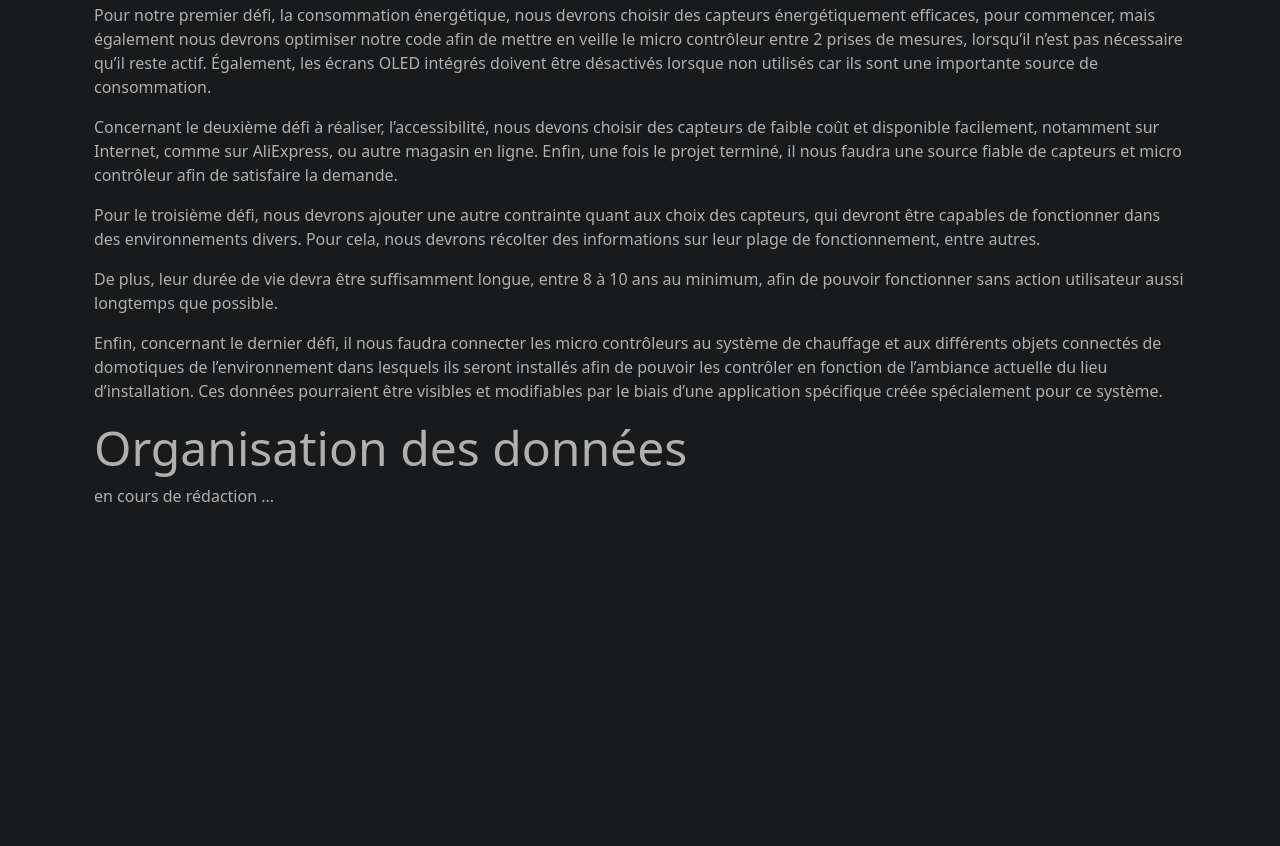
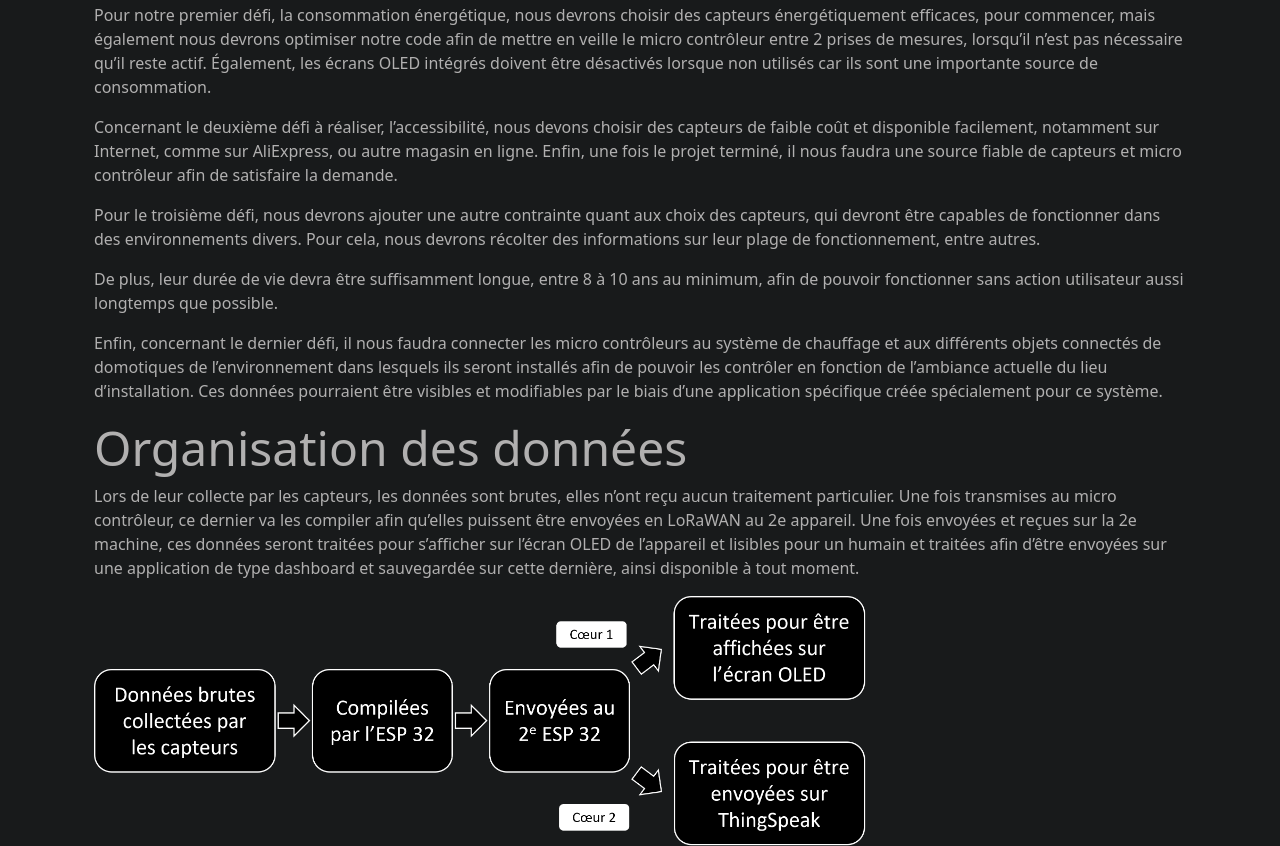
Before and after one commit to schaegis5u/schaegis5u.github.io, a plain HTML site: page capteurs.html in a window 1280 px wide. Shown: the part 5126-5972 px from the top of the page. Before the commit the page ends 5650 px from the top, so only its background shows below. Drawn offline with nearby package versions, Linux system fonts and the light colour scheme.

Commit message:
organisation des donnees

```diff
--- a/capteurs.html
+++ b/capteurs.html
@@ -520,8 +520,10 @@
 
       <h2 class="display-5">Organisation des données</h2>
       <p>
-        en cours de rédaction ...
+        Lors de leur collecte par les capteurs, les données sont brutes, elles n’ont reçu aucun traitement particulier. Une fois transmises au micro contrôleur, ce dernier va les compiler afin qu’elles puissent être envoyées en LoRaWAN au 2e appareil. Une fois envoyées et reçues sur la 2e machine, ces données seront traitées pour s’afficher sur l’écran OLED de l’appareil et lisibles pour un humain et traitées afin d’être envoyées sur une application de type dashboard et sauvegardée sur cette dernière, ainsi disponible à tout moment.
       </p>
+
+      <img class="img-responsive mw-100" style="max-height: 250px;" src="./images/schema_donnees.png" alt="Schéma récapitulatif de l'organisation des données">
 
     </div>
     <!-- /Organisation des données -->
```
Also changed, not shown: images/schema_donnees.png (added).
